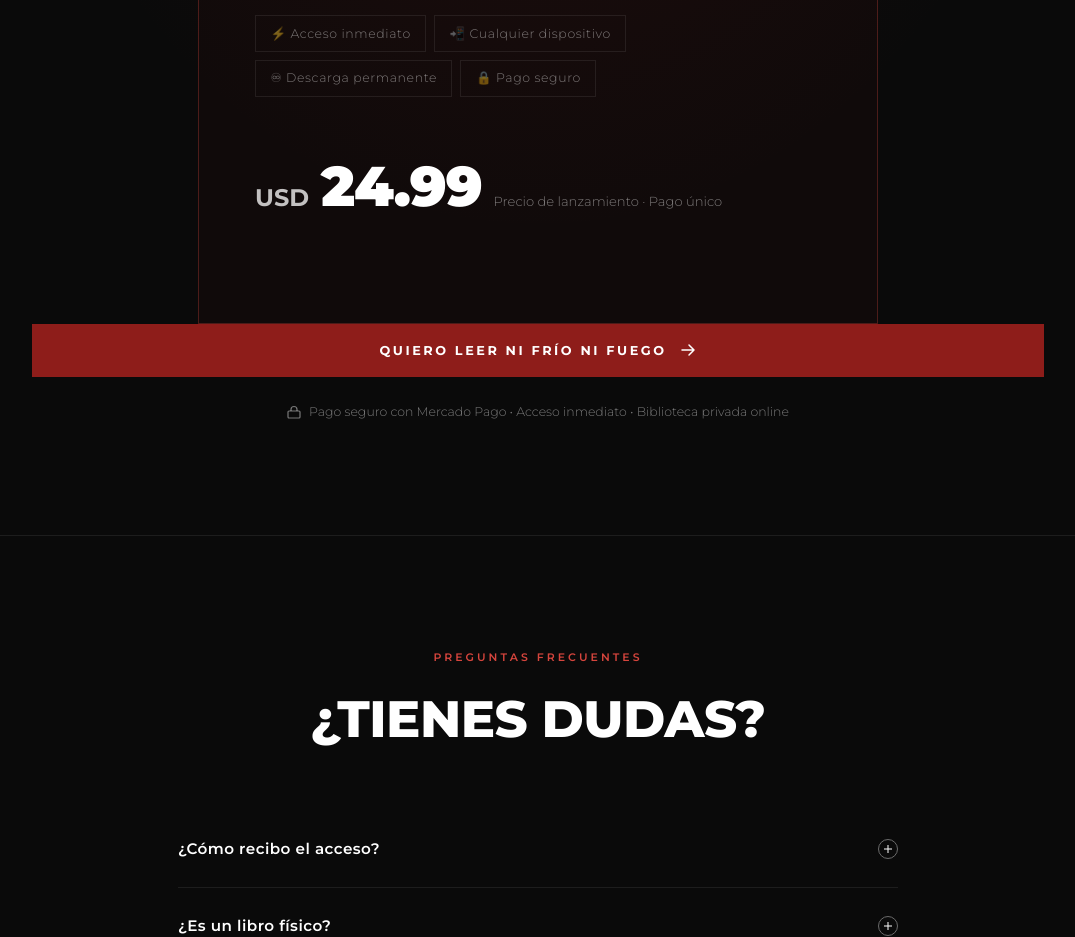
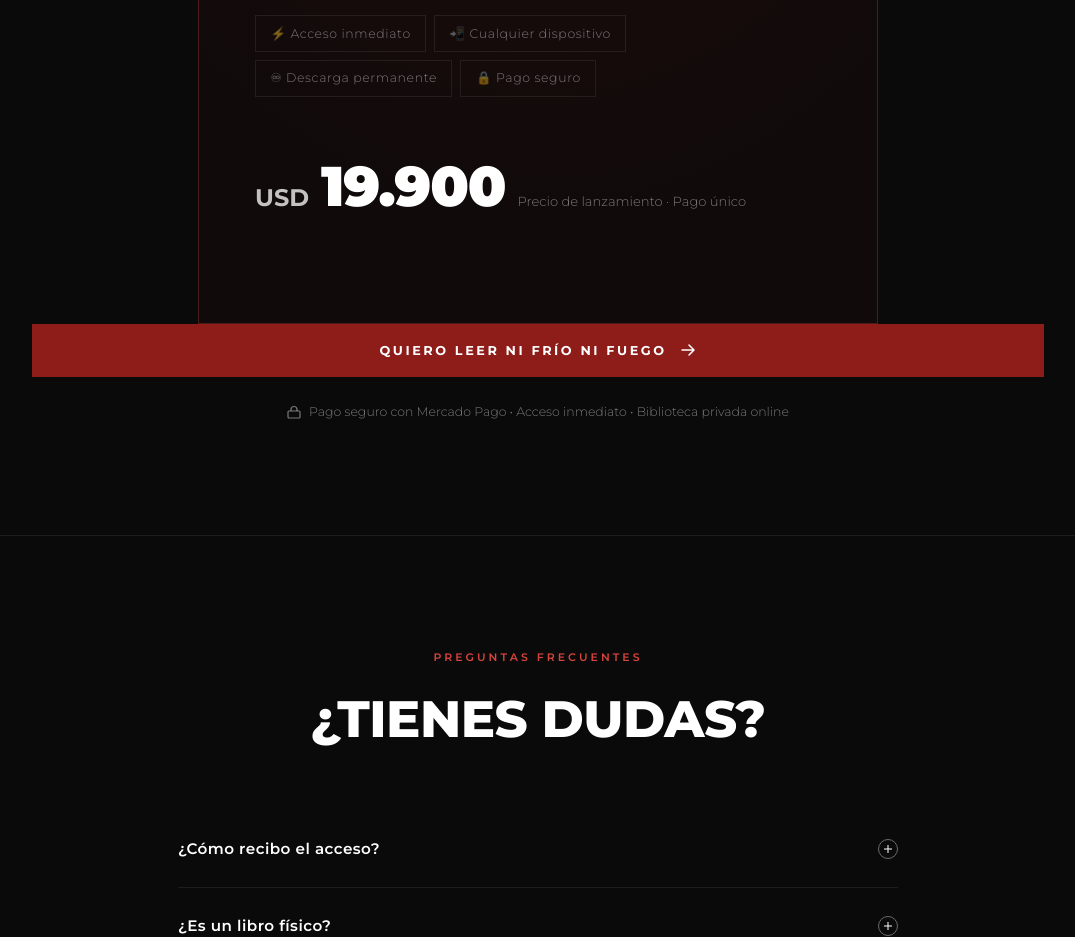
Before and after one commit to joanalexis1881/nifrionifuego, a website: page index.html in a window 1280 px wide. Shown: the part 9020-9957 px from the top of the page, without its empty margins (102-1177 px from the left). Drawn offline with Linux system fonts and the light colour scheme.

Commit message:
Cambio precio 19.900

```diff
--- a/index.html
+++ b/index.html
@@ -1717,7 +1717,7 @@ section { position: relative; overflow: hidden; }
 
       <div class="oferta__price">
         <span class="oferta__price-currency" aria-hidden="true">USD</span>
-        <span class="oferta__price-amount" id="price-display">24.99</span>
+        <span class="oferta__price-amount" id="price-display">19.900</span>
         <span class="oferta__price-note">Precio de lanzamiento · Pago único</span>
       </div>
 
```
